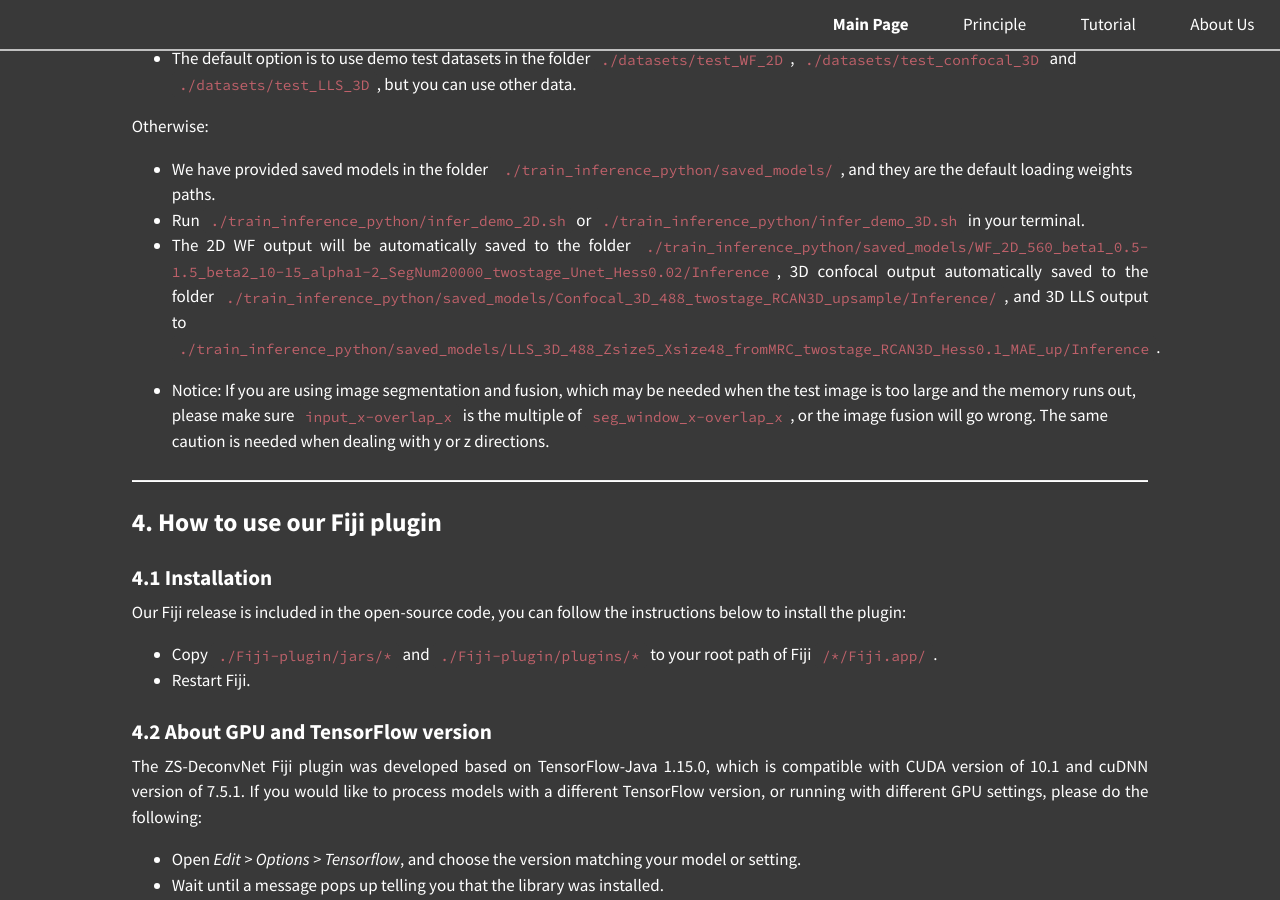
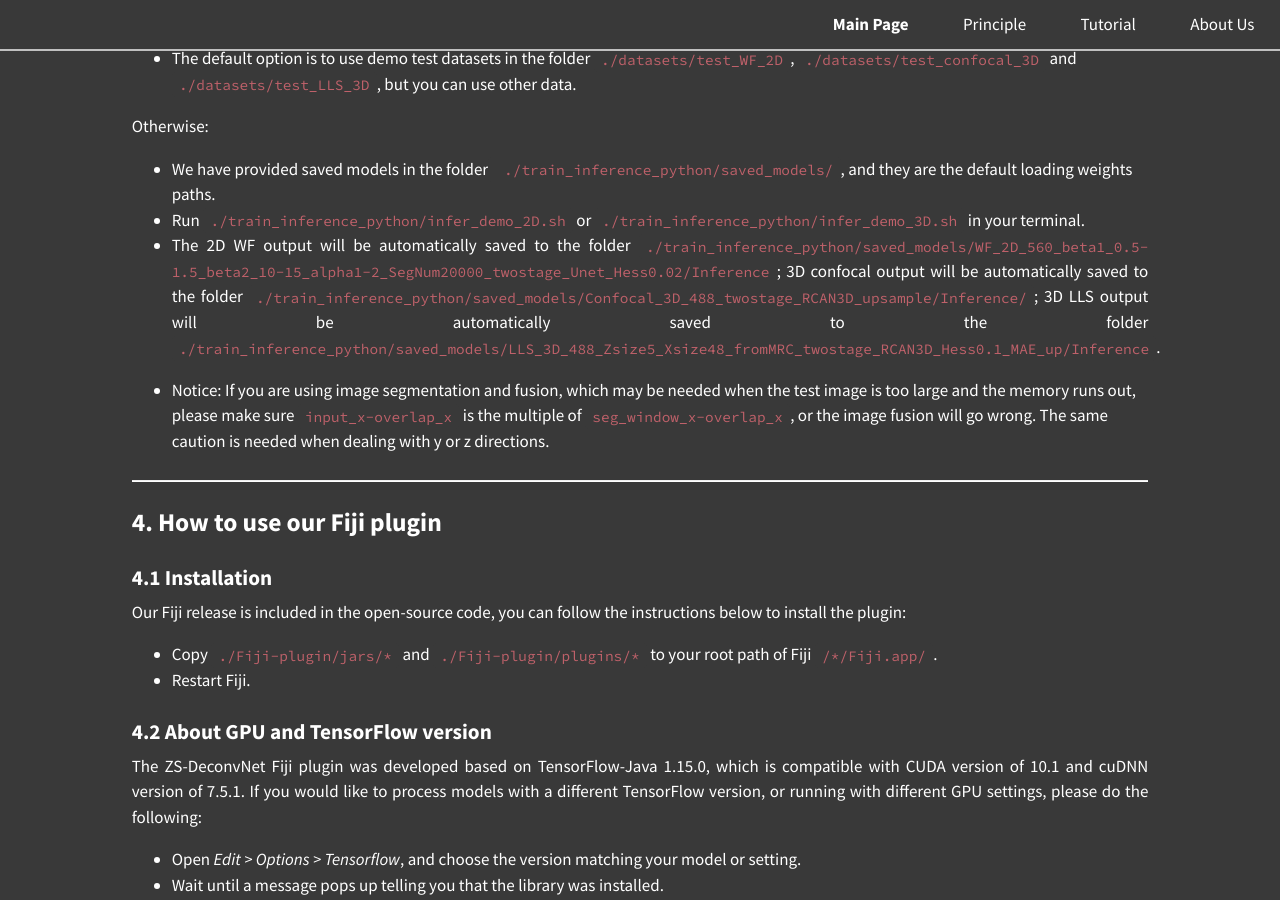
Before and after one commit to TristaZeng/ZS-DeconvNet-page, a Jekyll site: the page built from Tutorial.md, in a window 1280 px wide and 900 px high, scrolled down 3065 px. Built offline with Jekyll 4.4.1, drawn with Linux system fonts in a browser that asks for light colours; some of the changed text lies outside the part shown.

Commit message:
tutorial format

```diff
--- a/Tutorial.md
+++ b/Tutorial.md
@@ -131,7 +131,9 @@ Otherwise:
 
 + We have provided saved models in the folder<code style="background-color:#393939;"> ./train_inference_python/saved_models/</code>, and they are the default loading weights paths.
 + Run <code style="background-color:#393939;">./train_inference_python/infer_demo_2D.sh</code> or <code style="background-color:#393939;">./train_inference_python/infer_demo_3D.sh</code> in your terminal.
-+ The 2D WF output will be automatically saved to the folder <code style="background-color:#393939;">./train_inference_python/saved_models/WF_2D_560_beta1_0.5-1.5_beta2_10-15_alpha1-2_SegNum20000_twostage_Unet_Hess0.02/Inference</code>, 3D confocal output automatically saved to the folder <code style="background-color:#393939;">./train_inference_python/saved_models/Confocal_3D_488_twostage_RCAN3D_upsample/Inference/</code>, and 3D LLS output to <code style="background-color:#393939;">./train_inference_python/saved_models/LLS_3D_488_Zsize5_Xsize48_fromMRC_twostage_RCAN3D_Hess0.1_MAE_up/Inference</code>.
++ The 2D WF output will be automatically saved to the folder <code style="background-color:#393939;">./train_inference_python/saved_models/WF_2D_560_beta1_0.5-1.5_beta2_10-15_alpha1-2_SegNum20000_twostage_Unet_Hess0.02/Inference</code>;
+3D confocal output will be automatically saved to the folder <code style="background-color:#393939;">./train_inference_python/saved_models/Confocal_3D_488_twostage_RCAN3D_upsample/Inference/</code>;
+3D LLS output will be automatically saved to the folder <code style="background-color:#393939;">./train_inference_python/saved_models/LLS_3D_488_Zsize5_Xsize48_fromMRC_twostage_RCAN3D_Hess0.1_MAE_up/Inference</code>.
 
 + Notice: If you are using image segmentation and fusion, which may be needed when the test image is too large and the memory runs out, please make sure <code style="background-color:#393939;">input_x-overlap_x</code> is the multiple of <code style="background-color:#393939;">seg_window_x-overlap_x</code>, or the image fusion will go wrong. The same caution is needed when dealing with y or z directions.
 
@@ -174,7 +176,7 @@ Given a pre-trained ZS-DeconvNet model and an image or stack to be processed, th
 
 + After image processing with status bar shown in the message box (if select Show process dialog), the denoised (if select Show denoising result) and deconvolved output will pop out in separate Fiji windows automatically. Then the processed images or stacks could be viewed, manipulated, and saved via Fiji.
 
-<center><img src="https://github.com/TristaZeng/ZS-DeconvNet/blob/master/images/SuppFig15_Fiji_Plugin_v1.jpg?raw=true" width="1050" align="middle" /></center>
+<center><img src="https://github.com/TristaZeng/ZS-DeconvNet/blob/master/images/SuppFig15_Fiji_Plugin_v1.jpg?raw=true" width="700" align="middle" /></center>
 
 <h3 style="color:white;">4.4 Training with ZS-DeconvNet Fiji plugin</h3>
 
@@ -202,8 +204,8 @@ The overall workflow of ZS-DeconvNet training with Fiji plugin includes followin
 
 + Click OK to start training. During the training procedure, the training progress and current learning rate will be displayed in a message box, and the model will be validated after each training epoch with the validation input and output shown in another image window for reference.
 + Three types of exit:
-  (i) If you don't want to train or save this model anymore for certain reasons like you got the hyper-parameters wrong, press <i>Cancel > Close</i> to enforce an exit.
-  (ii) If you want an early stop, press <i>Finish</i> to finish training progress and save the model by <i>File actions > Save to..</i>.
+  (i) If you don't want to train or save this model anymore for certain reasons like you got the hyper-parameters wrong, press <i>Cancel > Close</i> to enforce an exit.<br>
+  (ii) If you want an early stop, press <i>Finish</i> to finish training progress and save the model by <i>File actions > Save to..</i>.<br>
   (iii) If you have finished training, in <i>Overview > Metadata > inputs & outputs > Training</i>, you will see the parameters of the trained model. Press <i>Export Model</i> and save the model by <i>File actions > Save to..</i>.
 
   Of note, you can also press <i>Export Model</i> during training to export the lastest saved model without disposing the training progress.
--- a/index.html
+++ b/index.html
@@ -49,7 +49,6 @@ This homepage includes a general introduction and some typical applications of Z
 <center><video src="https://github.com/TristaZeng/ZS-DeconvNet/blob/master/video/SuppVideo5_Mitosis_Mito_HeLa.mp4?raw=true" controls="controls" width="100%" height="auto"/></center>
 <p><i>SNR and resolution enhanced three-color volumetric imaging via 3D ZS-DeconvNet for 937 time points at 10 sec intervals in a HeLa cell stably expressing calnexin-mEmerald (ER in grey), H2B-mCherry (chromosome in orange) and Mito-Halo (mitochondria in cyan).</i></p>
 
-<br>
   <div id="slider" class="beer-slider" data-beer-label="Wide-field" data-start="50">
       <img src="https://github.com/TristaZeng/ZS-DeconvNet/blob/master/images/raw_time695_slice55-65_rgb_xyView2-1.png?raw=true" width="500">
       <div class="beer-reveal" data-beer-label="ZS-DeconvNet">
@@ -70,7 +69,6 @@ This homepage includes a general introduction and some typical applications of Z
 <center><video src="https://github.com/TristaZeng/ZS-DeconvNet/blob/master/video/SuppVideo7_Confocal_Mouse_Embryo.mp4?raw=true" controls="controls" width="100%" height="auto"/></center>
 <p><i>3D rendering of an early mouse embryo immunostained for microtubule bridges (cyan, left panel), chromosomes (orange, left panel), actin rings (magenta, right panel), and apical domain (green, panel), showing the contrast and resolution comparison across the mouse embryo, from raw confocal microscopy, RL deconvolution, sparse deconvolution, and 3D ZS-DeconvNet.</i></p>
 
-<br><br>
   <div id="slider3" class="beer-slider" data-beer-label="Confocal" data-start="50">
       <img src="https://github.com/TristaZeng/ZS-DeconvNet/blob/master/images/MAX_Composite_raw-1(RGB).png?raw=true" width="500">
       <div class="beer-reveal" data-beer-label="ZS-DeconvNet">
```
